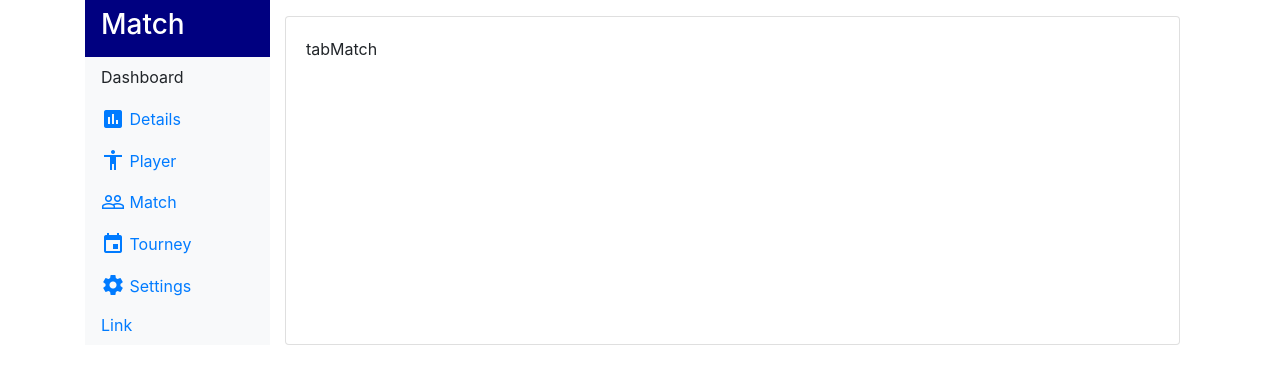
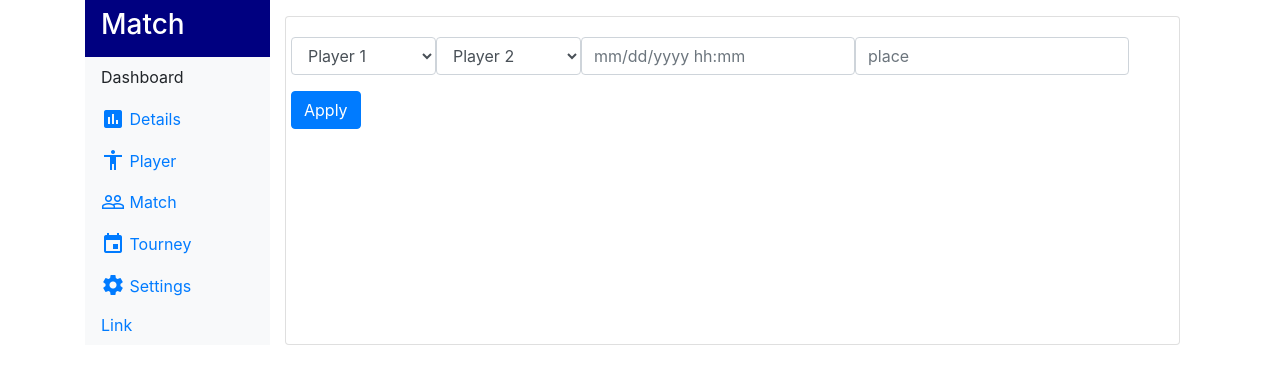
Before and after one commit to flavio-habisp/Tournament, a Django app: page /tournament/1/ in a window 1280 px wide, after a click that opens the changed part. Shown: the part 74-458 px from the top of the page. Run offline with Django 3.2, Linux system fonts and the light colour scheme; tables that the repository leaves empty hold one stand-in row (values such as "Sample post"); style sheets or scripts are compiled from the project's sources; some libraries are stand-ins or nearby versions.

Commit message:
initial match tab forms

```diff
--- a/templates/tournament/tourney.html
+++ b/templates/tournament/tourney.html
@@ -37,6 +37,21 @@ $(function() {
         "opens": "center"
     });
 });
+
+
+$(function() {
+    $('input[name="datetime"]').daterangepicker({
+        "timePicker": true,
+        "timePicker24Hour": true,
+        "singleDatePicker": true,
+        "showDropdowns": true,
+        "opens": "center",
+        "locale": {
+        format: 'MM/DD/YYYY hh:mm:ss',}
+
+    });
+});
+
 </script>
 
 
@@ -138,7 +153,41 @@ $(function() {
         <main class="border-1 col-md-10  pt-3 rounded shadow-sm">
             <div class="card w-100 h-100 ">
                 <div class="card-body tab-content">
-                    <div class="tab-pane " id="tabMatch" role="tabpanel">tabMatch
+                    <div class="tab-pane " id="tabMatch" role="tabpanel">
+                        <!-- Match Start-->
+
+                        <div class="row">
+                            <div class="form-group">
+                                <select class="form-control" id="sel1" required>
+                                    <option >Player 1</option>
+                                    {% for player in players %}
+                                    <option value="{{player.id}}">{{player.name}}</option>
+                                    {% endfor %}
+                                </select>
+                            </div>
+                            <div class="form-group">
+                                <select class="form-control" id="sel2" required>
+                                    <option >Player 2</option>
+                                    {% for player in players %}
+                                    <option value="{{player.id}}">{{player.name}}</option>
+                                    {% endfor %}
+                                </select>
+                            </div>
+
+                            <div class="form-group">
+                                <input  type="text" name="datetime" required  class="form-control" placeholder="mm/dd/yyyy hh:mm">
+                            </div>
+                            <div class="form-group">
+                                <input  type="text" required  class="form-control" placeholder="place">
+                            </div>
+                            <div class="form-group">
+                                <input id="tag-submit" type="submit" class="btn btn-primary" value="Apply">
+                            </div>
+
+
+                        </div>
+
+                        <!-- Match END-->
                     </div>
 
                     <div class="tab-pane " id="tabSettings" role="tabpanel">tabSettings
```
Lines whose indentation alone changed are shown as unchanged.
